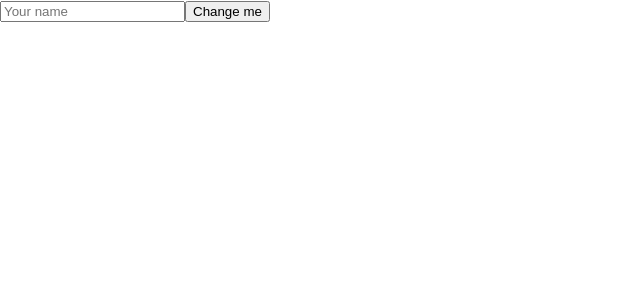
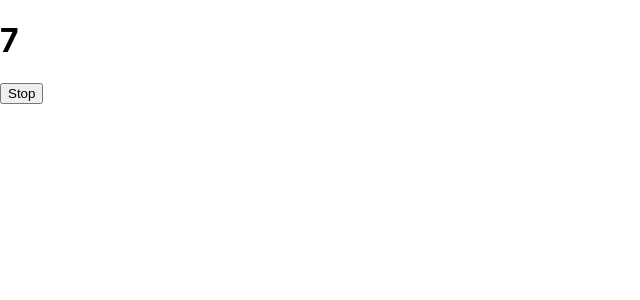
Before and after one commit to kumareffect/react-hooks-practice, a React (Create React App) app: page / in a window 1280 px wide. Shown: the top 300 px of the page, without its empty margins (0-640 px from the left). Built offline with nearby package versions, Linux system fonts and the light colour scheme.

Commit message:
Timer with useState and useRef pausing functionality

```diff
--- a/src/App.js
+++ b/src/App.js
@@ -1,19 +1,25 @@
-import { useRef } from "react";
+import { useEffect, useState, useRef } from "react";
 
 const App = () => {
-  const inputRef = useRef(null);
+  const [time, setTime] = useState(0);
+  const timerRef = useRef(null);
 
-  const changeMe = () => {
-    inputRef.current.focus();
-    inputRef.current.style.backgroundColor = "red";
-    inputRef.current.style.color = "white";
+  useEffect(() => {
+    timerRef.current = setInterval(() => {
+      setTime((prev) => prev + 1);
+    }, 1000);
+    return () => timerRef.current;
+  }, []);
+
+  const stopTimer = () => {
+    clearInterval(timerRef.current);
   };
 
   return (
     <>
-      <input type="text" placeholder="Your name" ref={inputRef} />
+      <h1>{time}</h1>
 
-      <input type="button" onClick={changeMe} value="Change me" />
+      <input type="button" value="Stop" onClick={stopTimer} />
     </>
   );
 };
```
